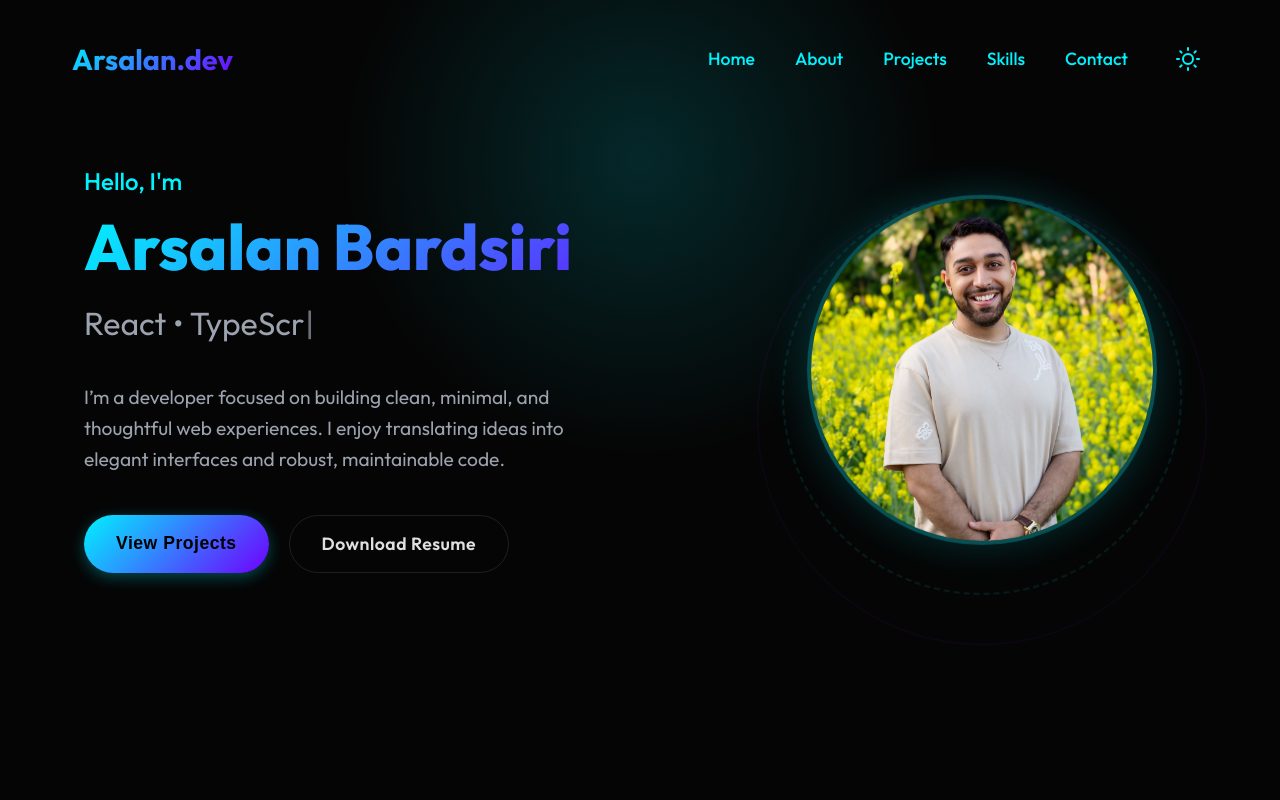
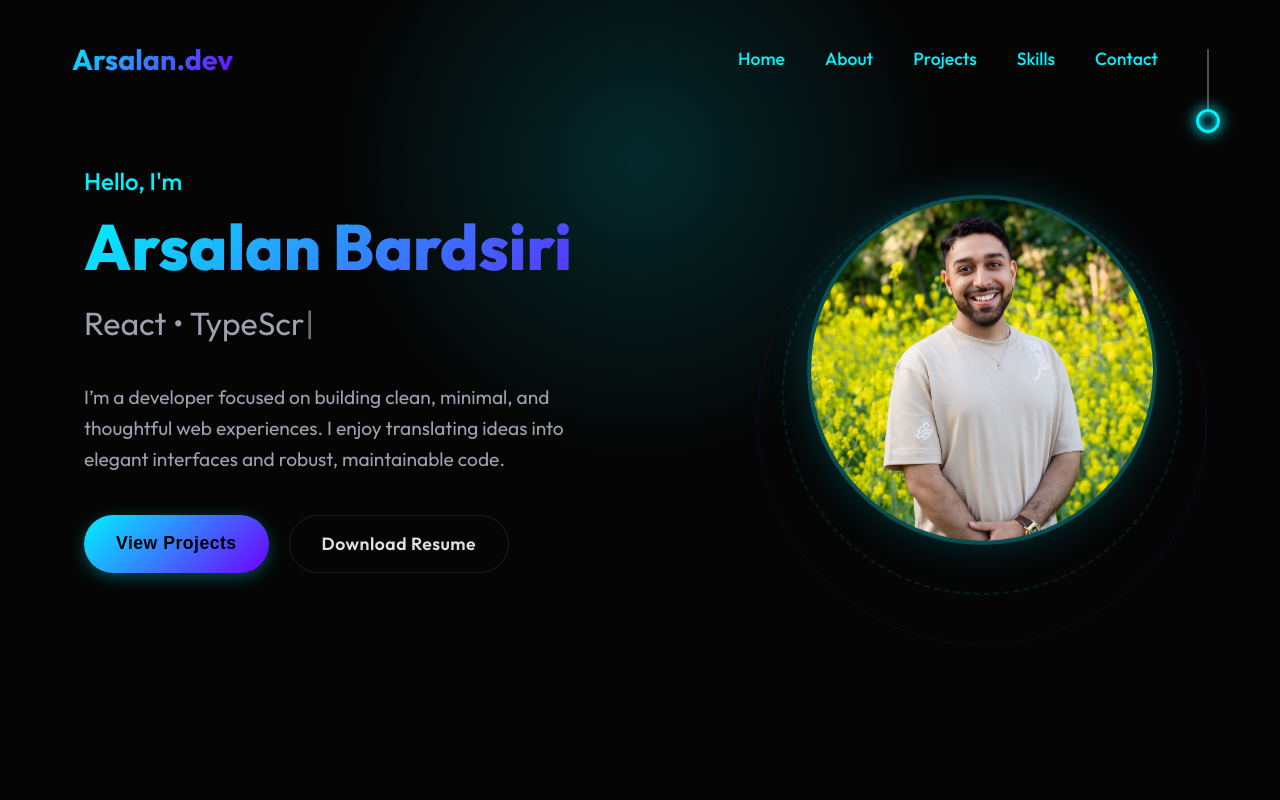
Before and after one commit to arsalanbardsiri/portfolio-react, a React (Vite) app: page / in a window 1280 px wide. Shown: the top 800 px of the page. Built offline with nearby package versions, Linux system fonts and the light colour scheme.

Commit message:
feat: implement neon pull switch for theme toggle

```diff
--- a/src/components/NavBar.tsx
+++ b/src/components/NavBar.tsx
@@ -1,5 +1,6 @@
 import { FC, useState, useEffect } from 'react'
 import { motion, AnimatePresence } from 'framer-motion'
+import { ThemeCord } from './ThemeCord'
 
 interface NavBarProps {
   onNavigate: (id: string) => void
@@ -57,43 +58,11 @@ export const NavBar: FC<NavBarProps> = ({ onNavigate, onToggleTheme, isDarkMode
             </a>
           ))}
           {onToggleTheme && (
-            <button
-              onClick={onToggleTheme}
-              className="btn-icon"
-              aria-label="Toggle Theme"
-              style={{
-                background: 'none',
-                border: 'none',
-                cursor: 'pointer',
-                color: 'var(--primary)',
-                display: 'flex',
-                alignItems: 'center',
-                justifyContent: 'center',
-                padding: '8px',
-                borderRadius: '50%',
-                transition: 'background 0.3s ease'
-              }}
-              onMouseEnter={(e) => e.currentTarget.style.background = 'rgba(255, 255, 255, 0.1)'}
-              onMouseLeave={(e) => e.currentTarget.style.background = 'none'}
-            >
-              {isDarkMode ? (
-                <svg xmlns="http://www.w3.org/2000/svg" width="24" height="24" viewBox="0 0 24 24" fill="none" stroke="currentColor" strokeWidth="2" strokeLinecap="round" strokeLinejoin="round">
-                  <circle cx="12" cy="12" r="5"></circle>
-                  <line x1="12" y1="1" x2="12" y2="3"></line>
-                  <line x1="12" y1="21" x2="12" y2="23"></line>
-                  <line x1="4.22" y1="4.22" x2="5.64" y2="5.64"></line>
-                  <line x1="18.36" y1="18.36" x2="19.78" y2="19.78"></line>
-                  <line x1="1" y1="12" x2="3" y2="12"></line>
-                  <line x1="21" y1="12" x2="23" y2="12"></line>
-                  <line x1="4.22" y1="19.78" x2="5.64" y2="18.36"></line>
-                  <line x1="18.36" y1="5.64" x2="19.78" y2="4.22"></line>
-                </svg>
-              ) : (
-                <svg xmlns="http://www.w3.org/2000/svg" width="24" height="24" viewBox="0 0 24 24" fill="none" stroke="currentColor" strokeWidth="2" strokeLinecap="round" strokeLinejoin="round">
-                  <path d="M21 12.79A9 9 0 1 1 11.21 3 7 7 0 0 0 21 12.79z"></path>
-                </svg>
-              )}
-            </button>
+            <div style={{ position: 'relative', marginLeft: '10px' }}>
+              <div style={{ position: 'absolute', top: '-10px', left: '50%', transform: 'translateX(-50%)' }}>
+                <ThemeCord isDarkMode={!!isDarkMode} onToggle={onToggleTheme} />
+              </div>
+            </div>
           )}
         </nav>
 
--- /dev/null
+++ b/src/components/ThemeCord.tsx
@@ -0,0 +1,80 @@
+import { FC, useState } from 'react'
+import { motion, useSpring, useMotionValue, useTransform, PanInfo } from 'framer-motion'
+
+interface ThemeCordProps {
+    isDarkMode: boolean
+    onToggle: () => void
+}
+
+export const ThemeCord: FC<ThemeCordProps> = ({ isDarkMode, onToggle }) => {
+    const [isDragging, setIsDragging] = useState(false)
+
+    // Motion values for the pull physics
+    const y = useMotionValue(0)
+    const springY = useSpring(y, { stiffness: 400, damping: 15 })
+
+    // Transform the cord height based on the drag
+    const height = useTransform(springY, [0, 150], [60, 210])
+
+    // Glow colors based on theme
+    const glowColor = isDarkMode ? '#00f2ff' : '#7000ff'
+    const cordColor = isDarkMode ? 'rgba(255, 255, 255, 0.3)' : 'rgba(0, 0, 0, 0.3)'
+
+    const handleDragEnd = (_: MouseEvent | TouchEvent | PointerEvent, info: PanInfo) => {
+        setIsDragging(false)
+        const draggedDistance = info.offset.y
+
+        // Trigger toggle if pulled down enough
+        if (draggedDistance > 50) {
+            // Haptic feedback pattern if supported
+            if (navigator.vibrate) navigator.vibrate(50)
+            onToggle()
+        }
+
+        // Reset position
+        y.set(0)
+    }
+
+    return (
+        <div style={{ position: 'relative', width: '40px', height: '60px', display: 'flex', justifyContent: 'center', zIndex: 50 }}>
+            {/* The Cord Line */}
+            <motion.div
+                style={{
+                    position: 'absolute',
+                    top: 0,
+                    width: '2px',
+                    height: height,
+                    background: cordColor,
+                    originY: 0,
+                    boxShadow: isDragging ? `0 0 10px ${glowColor}` : 'none'
+                }}
+            />
+
+            {/* The Handle (Neon Ring) */}
+            <motion.div
+                drag="y"
+                dragConstraints={{ top: 0, bottom: 150 }}
+                dragElastic={0.1}
+                onDragStart={() => setIsDragging(true)}
+                onDragEnd={handleDragEnd}
+                onDrag={(_, info) => y.set(info.offset.y)}
+                style={{
+                    y: springY,
+                    position: 'absolute',
+                    bottom: 0, // Starts at the bottom of the container, but controlled by 'y'
+                    top: 60, // Initial cord length
+                    width: '24px',
+                    height: '24px',
+                    borderRadius: '50%',
+                    border: `3px solid ${glowColor}`,
+                    background: isDarkMode ? 'rgba(0,0,0,0.5)' : 'rgba(255,255,255,0.5)',
+                    boxShadow: `0 0 15px ${glowColor}, inset 0 0 10px ${glowColor}`,
+                    cursor: 'grab',
+                    touchAction: 'none'
+                }}
+                whileHover={{ scale: 1.1, cursor: 'grab' }}
+                whileTap={{ cursor: 'grabbing', scale: 0.95 }}
+            />
+        </div>
+    )
+}
```
Also changed, not shown: 1 other file (tests, documents, lock files or other folders).
